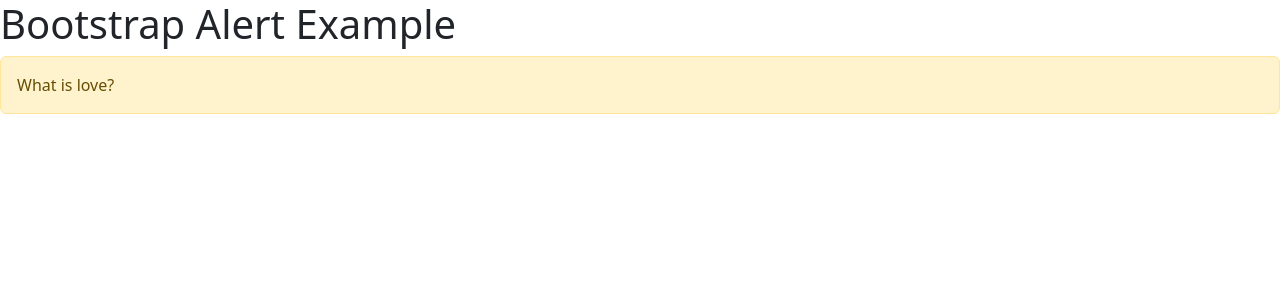
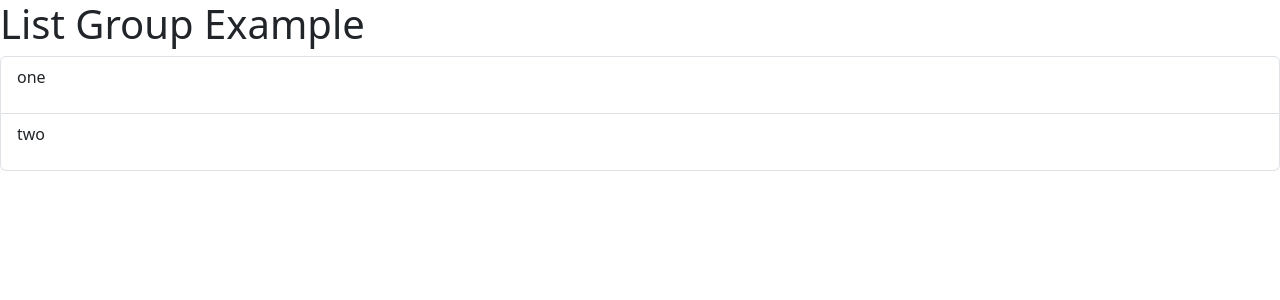
Before and after one commit to DariaHoroshko1608/React_HW, a React (Create React App) app: page / in a window 1280 px wide. Shown: the top 300 px of the page. Built offline with nearby package versions, Linux system fonts and the light colour scheme.

Commit message:
react_82

```diff
--- a/src/App.jsx
+++ b/src/App.jsx
@@ -1,10 +1,13 @@
-import Alert from "./components/Alert";
+import ListGroup from "./components/ListGroup";
 
 function App() {
     return (
         <div>
-            <h1>Bootstrap Alert Example</h1>
-            <Alert type="warning" text="What is love?" />
+            <h1>List Group Example</h1>
+            <ListGroup>
+                <p>one</p>
+                <p>two</p>
+            </ListGroup>
         </div>
     );
 }
--- a/src/components/Alert.jsx
+++ /dev/null
@@ -1,32 +0,0 @@
-import React from 'react';
-import PropTypes from 'prop-types';
-
-
-class Alert extends React.Component {
-    render() {
-        const { type, text } = this.props;
-        const alertClass = `alert alert-${type}`;
-
-        return (
-            <div className={alertClass} role="alert">
-                {text}
-            </div>
-        );
-    }
-}
-
-Alert.propTypes = {
-    text: PropTypes.string.isRequired,
-    type: PropTypes.oneOf([
-        'primary',
-        'secondary',
-        'success',
-        'danger',
-        'warning',
-        'info',
-        'light',
-        'dark'
-    ]).isRequired,
-};
-
-export default Alert;
--- /dev/null
+++ b/src/components/ListGroup.jsx
@@ -0,0 +1,24 @@
+import React from 'react';
+import PropTypes from 'prop-types';
+
+class ListGroup extends React.Component{
+    render() {
+        const { children } = this.props;
+
+        return (
+            <ul className="list-group">
+                {React.Children.map(children, (child, index) => (
+                    <li className="list-group-item" key={index}>
+                        {child}
+                    </li>
+                ))}
+            </ul>
+        );
+    }
+}
+
+ListGroup.propTypes = {
+    children: PropTypes.node.isRequired,
+};
+
+export default ListGroup;
```
